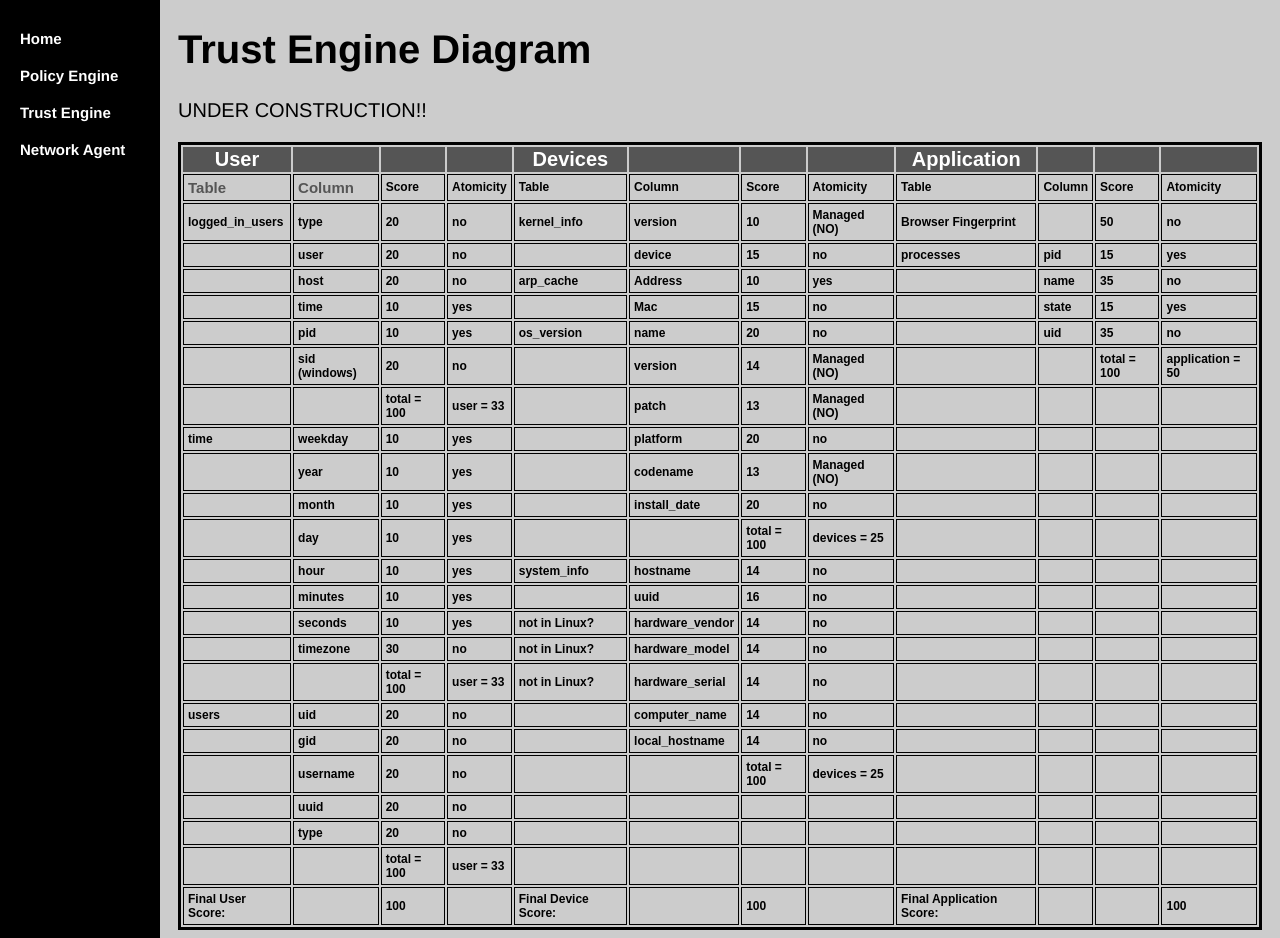
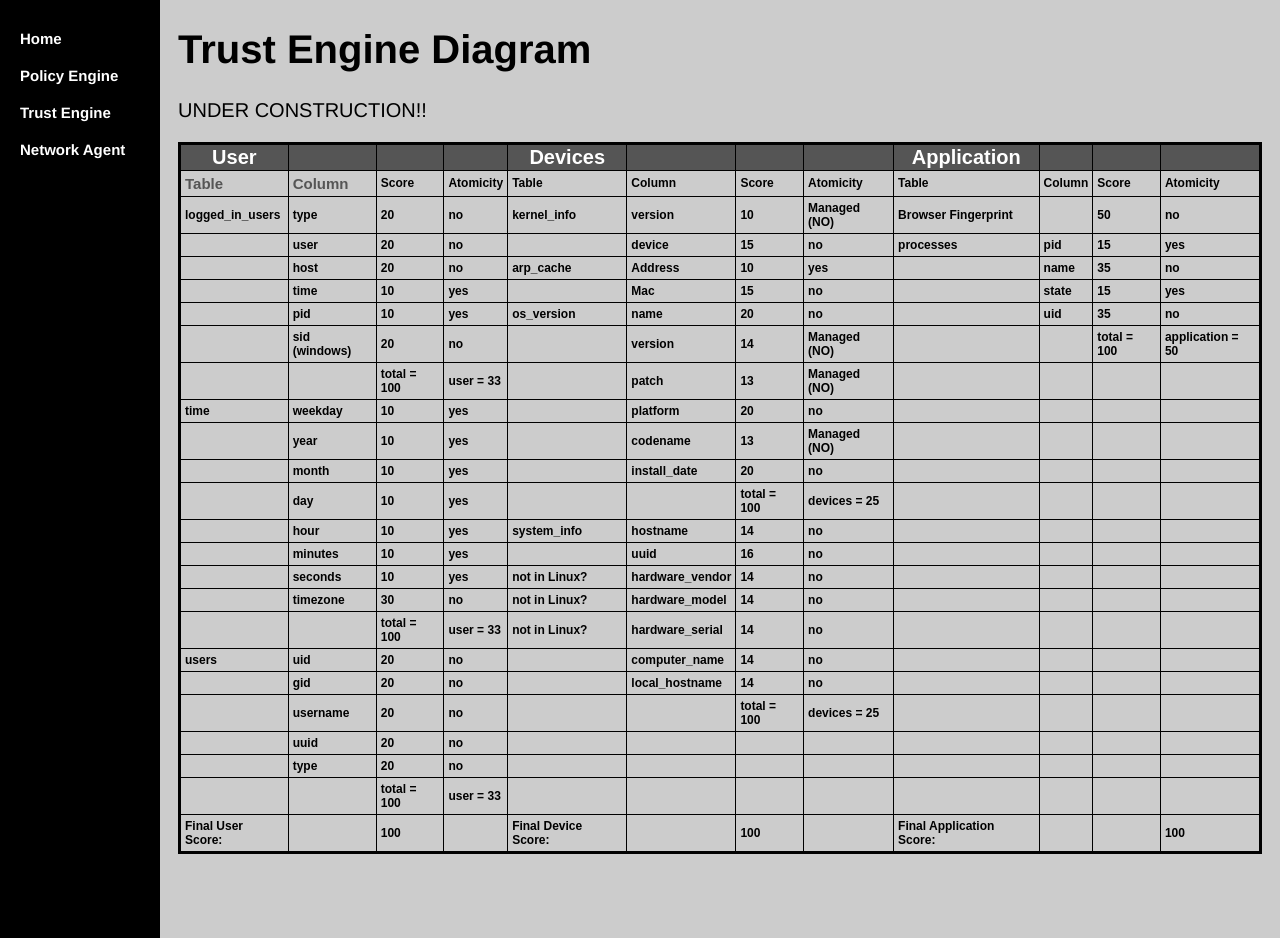
Before and after one commit to WWUZeroTrust/WWUZeroTrust.github.io, a Jekyll site: the page TrustEngine/diagram/index.html, which Jekyll copies as it is, in a window 1280 px wide and 938 px high. Built offline with Jekyll 4.4.1, drawn with Linux system fonts in a browser that asks for light colours.

Commit message:
Update index.html

```diff
--- a/TrustEngine/diagram/index.html
+++ b/TrustEngine/diagram/index.html
@@ -111,6 +111,7 @@ h1 {
 		border: 3px solid black;
 		font-family: Arial, Helvetica, sans-serif;
 		font-weight: bold;
+		border-collapse: collapse;
 	}
 	.tableizer-table td {
 		padding: 4px;
@@ -122,6 +123,7 @@ h1 {
 		color: #FFF;
 		font-weight: bold;
 		font-size: 20px;
+		border: 1px solid black;
 	}
 	.tableizer-table tv {
 		color: #555555;
```
